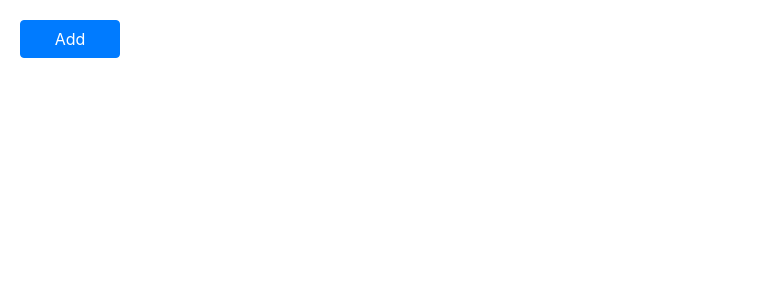
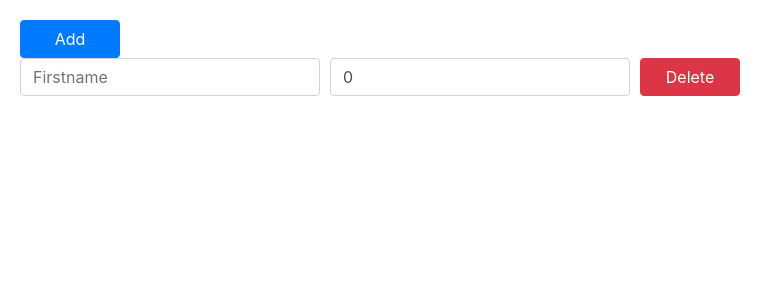
Before and after one commit to SarahAyuNanda/simple-dynamic-add-delete, a React (Create React App) app: page / in a window 1280 px wide. Shown: the top 300 px of the page, without its empty margins (0-783 px from the left). Built offline with nearby package versions, Linux system fonts and the light colour scheme.

Commit message:
Create handle to add and delete

```diff
--- a/src/App.js
+++ b/src/App.js
@@ -5,10 +5,32 @@ import './App.css';
 
 function App() {
   // list contains state for firstname and age
-  const [inputInfoList, setInputInfoist] = useState([{ firstname: '', age: 0 }])
+  const [inputInfoList, setInputInfoList] = useState([{ firstname: '', age: 0 }])
 
-  const addInfo = () => {
-    inputInfoList.map((data, index) => {
+  // handle change to input info
+  const handleInputChange = (event, index) => {
+    const { name, value } = event.target
+    const infoList = [...inputInfoList]
+    infoList[index][name] = value
+    setInputInfoList(infoList)
+  }
+
+  // handle click for delete button
+  const handleDeleteClick = index => {
+    const infoList = [...inputInfoList]
+    infoList.splice(index, 1)
+    setInputInfoList(infoList)
+  }
+
+  // handle click for add button
+  const handleAddClick = () => {
+    setInputInfoList([...inputInfoList, { firstname: "", age: 0 }])
+  }
+
+  return (
+    <div className="App">
+      <button type="button" class="btn btn-primary" onClick={handleAddClick}>Add</button>
+      {inputInfoList.map((data, index) => {
         return (
           <div className="Form">
             <input
@@ -16,22 +38,19 @@ function App() {
               placeholder="Firstname"
               class="form-control"
               name="firstname"
-            value={data.firstname} />
+              value={data.firstname}
+              onChange={e => handleInputChange(e, index)} />
             <input
               type="number"
               placeholder="Age"
               class="form-control"
               name="age"
-            value={data.age} />
-          <button type="button" class="btn btn-danger">Delete</button>
+              value={data.age}
+              onChange={e => handleInputChange(e, index)} />
+            <button type="button" class="btn btn-danger" onClick={() => handleDeleteClick(index)}>Delete</button>
           </div>
         )
-    })
-  }
-
-  return (
-    <div className="App">
-      <button type="button" class="btn btn-primary" onClick={addInfo()}>Add</button>
+      })}
     </div>
   );
 }
```
Lines whose indentation alone changed are shown as unchanged.
